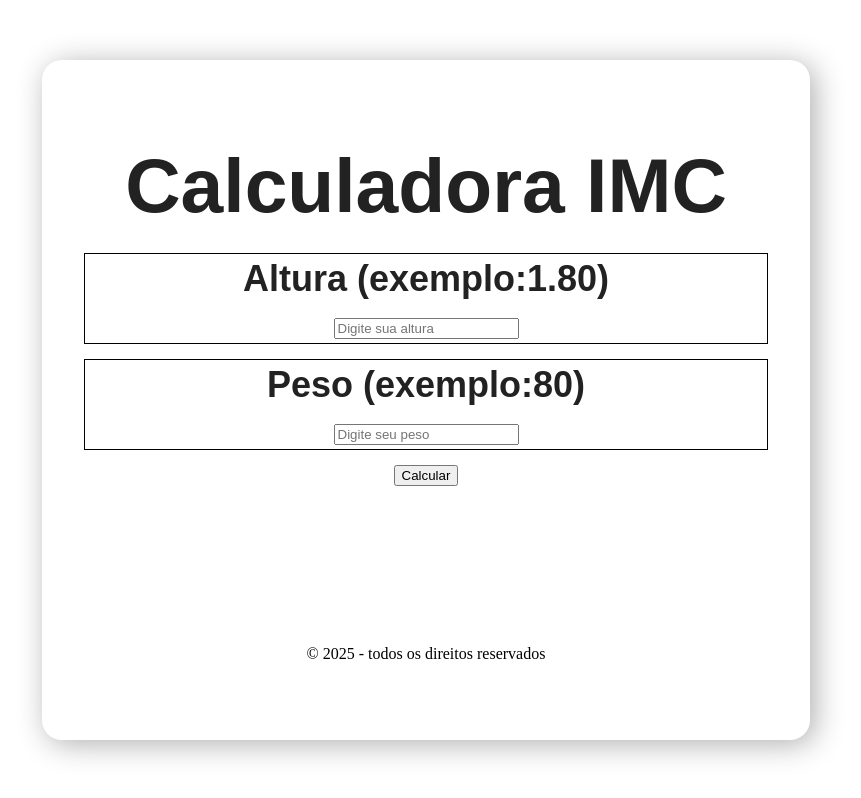
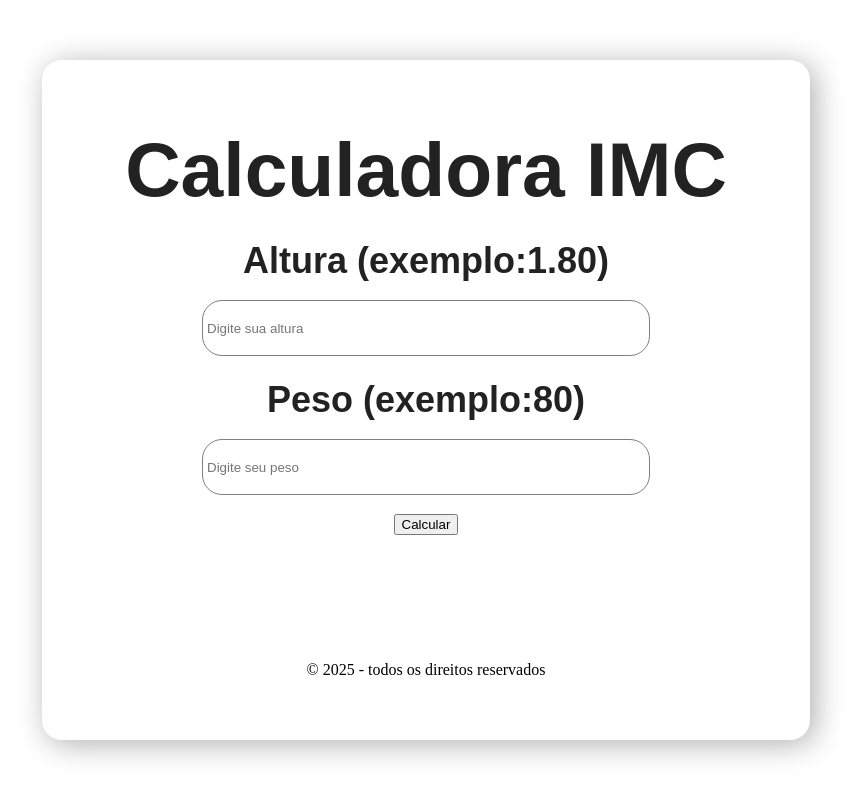
Before and after one commit to phsushi/cpCidade, a React (Vite) app: page / in a window 1280 px wide. Shown: the whole page, without its empty margins (214-1075 px from the left). Built offline with nearby package versions, Linux system fonts and the light colour scheme.

Commit message:
Definindo altura e comprimento dos inputs

```diff
--- a/src/App.jsx
+++ b/src/App.jsx
@@ -40,6 +40,7 @@ function App() {
               id="altura"
               placeholder="Digite sua altura"
               value={altura}
+              min={0}
               onChange={(e)=>setAltura(parseFloat(e.target.value))}
             />
           </div>
@@ -52,6 +53,7 @@ function App() {
               id="peso"
               placeholder="Digite seu peso"
               value={peso}
+              min={0}
               onChange={(e)=>setPeso(parseFloat(e.target.value))}
             />
           </div>
--- a/src/css/estilo.css
+++ b/src/css/estilo.css
@@ -26,6 +26,19 @@ label{
     flex-direction: column;
     width: 90%;
     padding: 4px;
-    border: solid 1px;
     align-items: center;
 }
+
+input{
+    width: 35vw;
+    height: 7vh;
+    border:solid 1px gray;
+    padding: 4px;
+    border-radius: 20px;
+}
+
+input[type=number]::-webkit-inner-spin-button,
+input[type=number]::-webkit-outer-spin-button {
+  -webkit-appearance: none;
+  margin: 0;
+}
```
